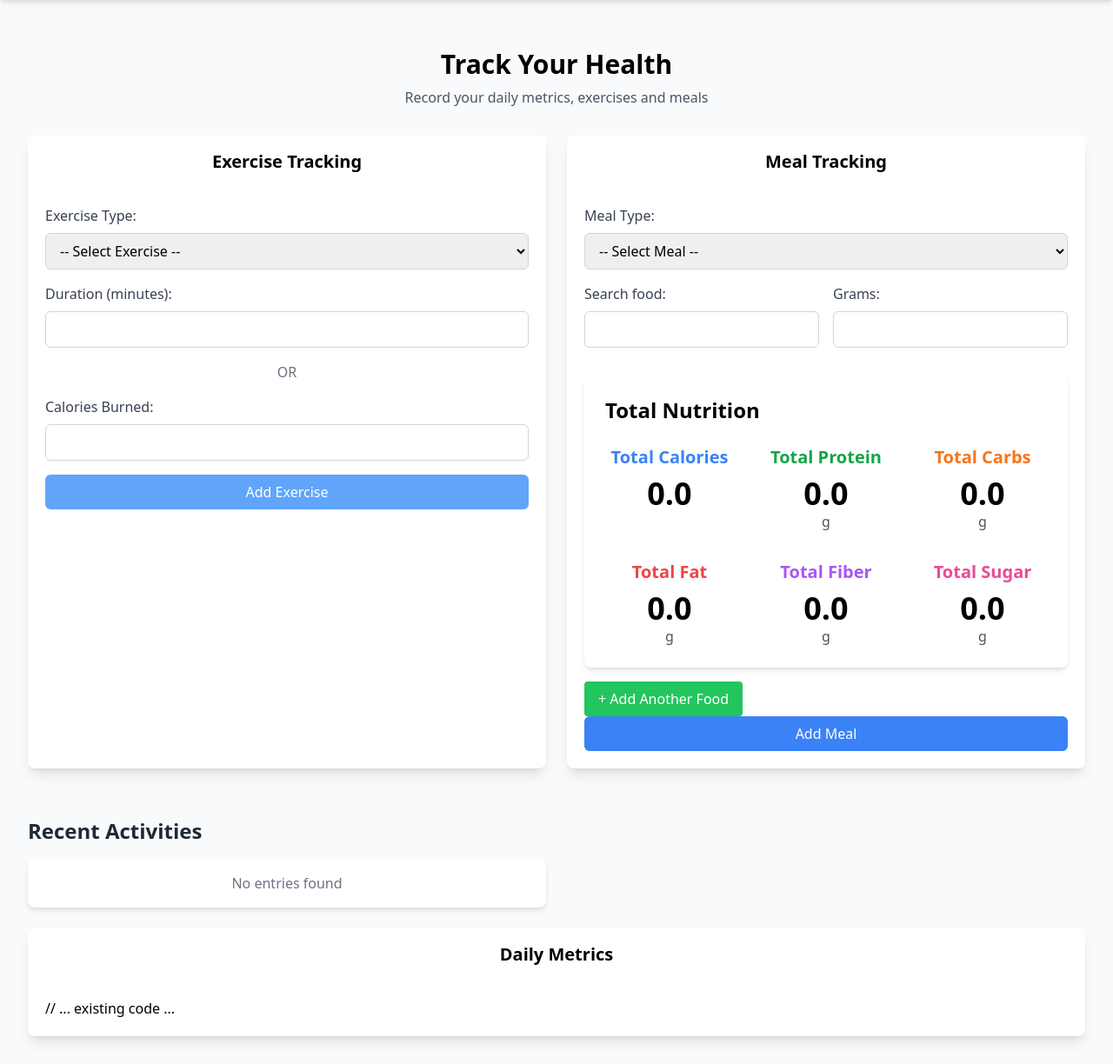
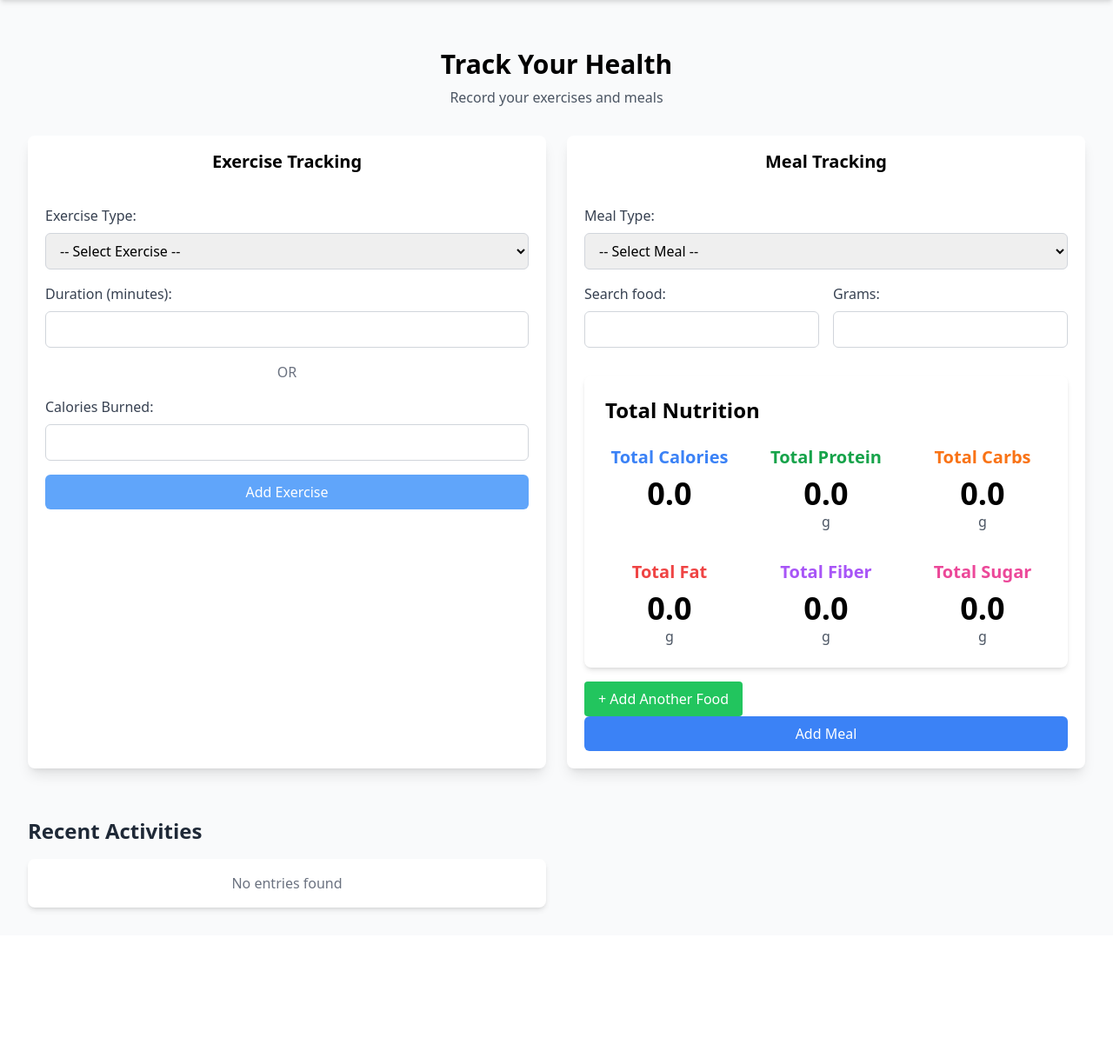
Before and after one commit to survivzhang/webTeam51, a Flask app: page /upload in a window 1280 px wide. Shown: the part 72-1296 px from the top of the page at 87% size. After the commit the page ends 1121 px from the top, so only its background shows below. Run offline with Flask 3, Linux system fonts and the light colour scheme; a user stored in the database is signed in; data that the repository does not hold is empty; some libraries are stand-ins or nearby versions.

Commit message:
Refactor upload.html to simplify daily metrics section
- Updated the description to focus on exercises and meals.
- Removed the Daily Metrics Form section to streamline the upload interface and improve user experience.

```diff
--- a/app/templates/upload.html
+++ b/app/templates/upload.html
@@ -5,7 +5,7 @@
       Track Your Health
     </h1>
     <p class="text-center text-gray-600 mt-2">
-      Record your daily metrics, exercises and meals
+      Record your exercises and meals
     </p>
   </div>
 
@@ -273,26 +273,6 @@
       </div>
     </div>
   </div>
-
-  <!-- Daily Metrics Form -->
-  <div class="bg-white rounded-lg shadow-lg overflow-hidden mt-6">
-    <div class="px-4 py-4">
-      <h3 class="text-xl font-semibold text-black text-center">
-        Daily Metrics
-      </h3>
-    </div>
-    <div class="p-5">
-      <form
-        id="metrics-form"
-        method="POST"
-        action="{{ url_for('main.save_daily_metrics') }}"
-      >
-        <input type="hidden" name="csrf_token" value="{{ csrf_token() }}" />
-
-        // ... existing code ...
-      </form>
-    </div>
-  </div>
 </div>
 
 {% endblock %} {% block scripts %}
```
